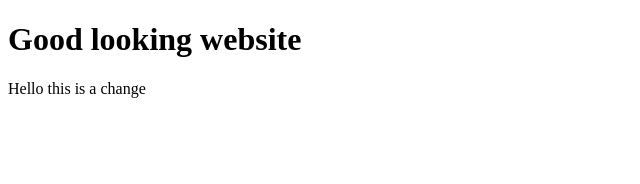
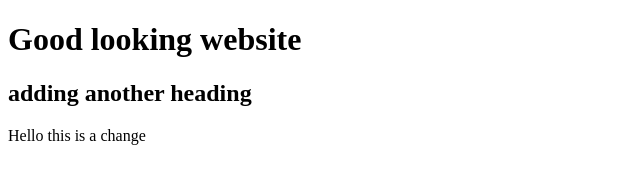
Before and after one commit to SriHarshaKodavati/testing, a plain HTML site: page index.html in a window 1280 px wide. Shown: the whole page, without its empty margins (0-640 px from the left). Drawn offline with Linux system fonts and the light colour scheme.

Commit message:
adding second heading

```diff
--- a/index.html
+++ b/index.html
@@ -9,6 +9,7 @@
     <h1>Good looking website
 
     </h1>
+    <h2>adding another heading </h2>
     <p>Hello this is a change</p>
 </body>
 </html>
```
